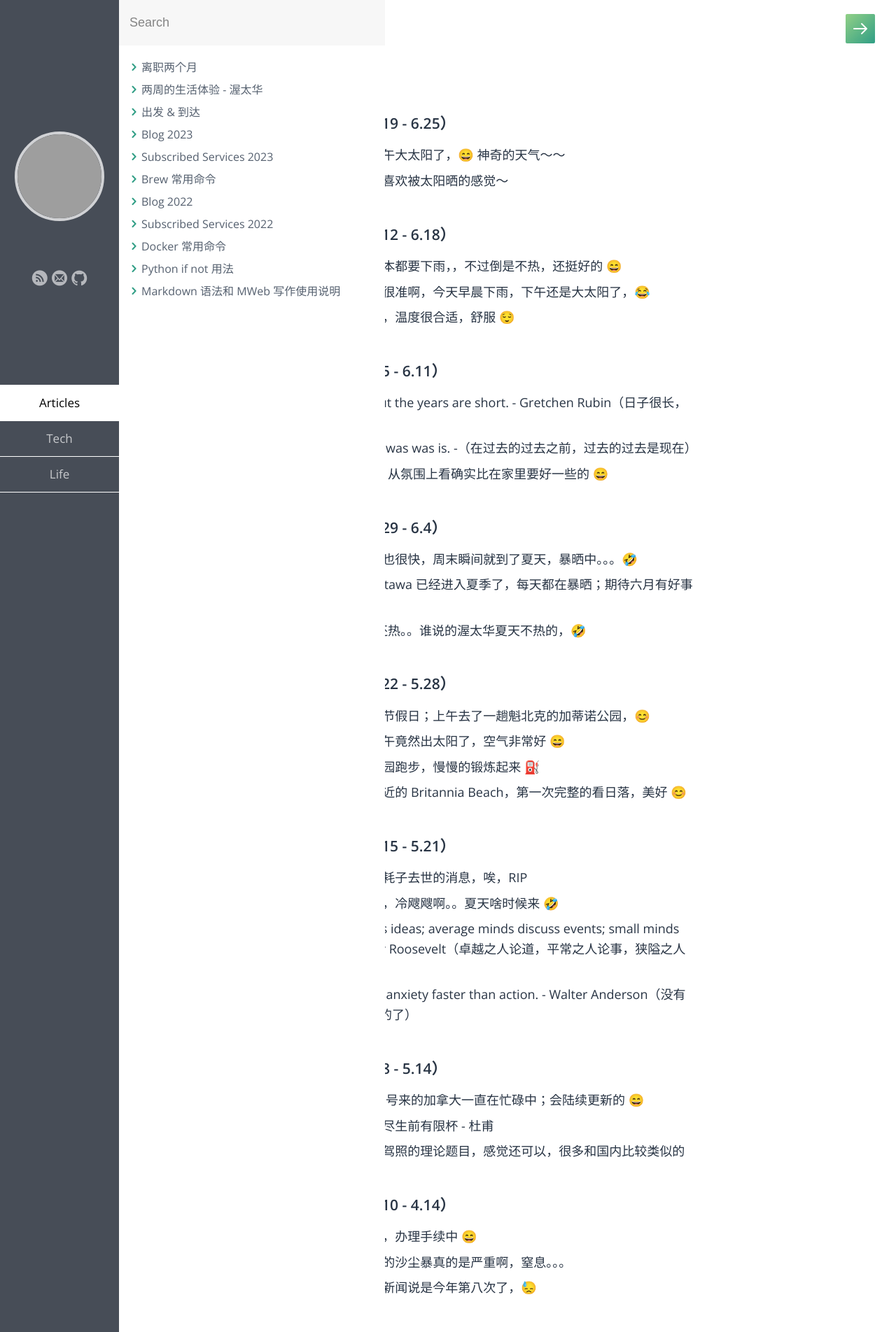
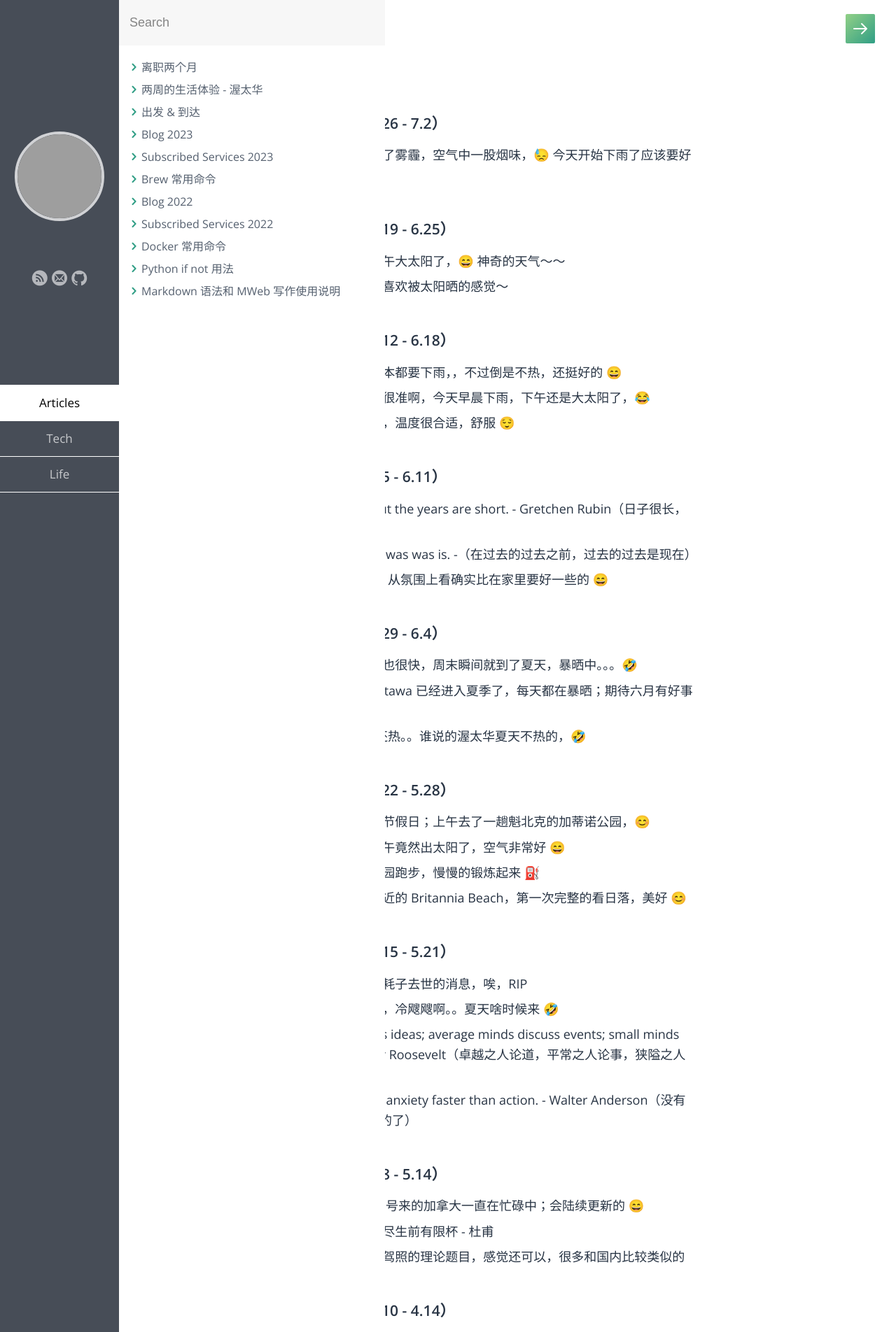
Before and after one commit to samxupeiran/samxupeiran.github.io, a Jekyll site: the page built from _posts/life/2023-01-03-my-blog.md, in a window 1280 px wide. Shown: the top 1904 px of the page at 70% size. Built offline with Jekyll 4.4.1, drawn with Linux system fonts in a browser that asks for light colours; some web fonts are replaced; grey boxes are pictures that could not be loaded.

Commit message:
feat: add weekly blog 6.26

```diff
--- a/_posts/life/2023-01-03-my-blog.md
+++ b/_posts/life/2023-01-03-my-blog.md
@@ -5,6 +5,9 @@ category: Life
 tags: Blog
 ---
 
+
+- ### 2023 年 6 月 第 5 周（6.26 - 7.2）
+     - 6.26 这几天又是山火引起了雾霾，空气中一股烟味，😓 今天开始下雨了应该要好很多了～
 
 - ### 2023 年 6 月 第 4 周（6.19 - 6.25）
      - 6.19 早晨起来下小雨，上午大太阳了，😄 神奇的天气～～
```
